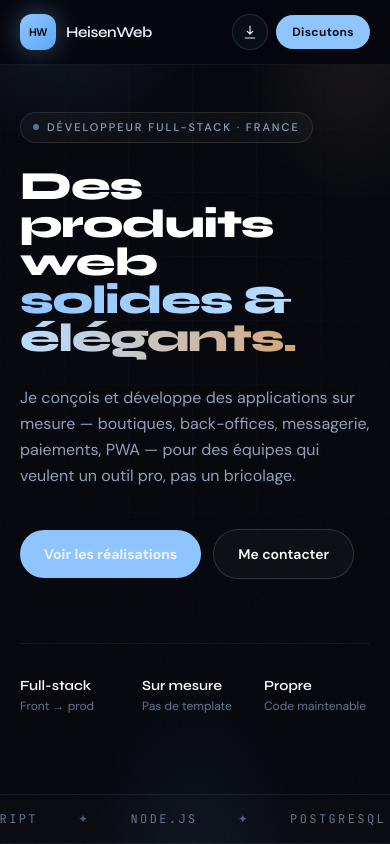
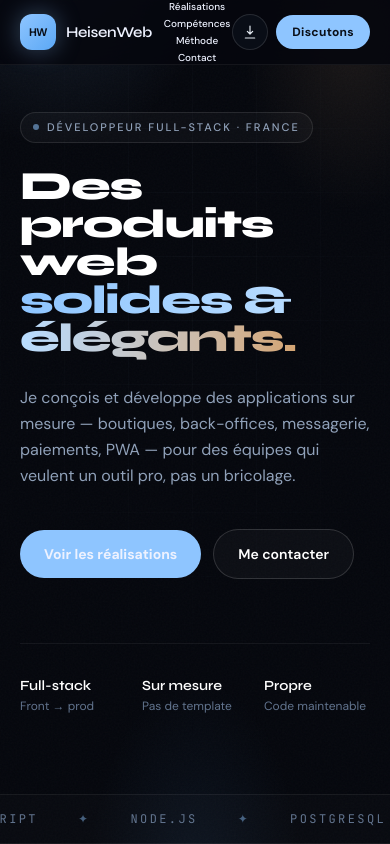
Before and after one commit to jok3rgaming33-stack/HeisenwebDev, a Next.js app: page / in a window 390 px wide. Shown: the top 844 px of the page. Built offline with nearby package versions, Linux system fonts and the light colour scheme.

Commit message:
fix: connecter la navbar aux sections + clics non bloqués par l'overlay

```diff
--- a/app/page.tsx
+++ b/app/page.tsx
@@ -1,14 +1,8 @@
 import { OpenChatButton } from "@/components/open-chat-button";
 import { DiscoverProject, type ProjectDemo } from "@/components/discover-project";
+import { HashLink, LogoLink, SiteNav } from "@/components/site-nav";
 
 const CONTACT_EMAIL = "heisenweb33@protonmail.com";
-
-const NAV = [
-  { href: "#travail", label: "Réalisations" },
-  { href: "#competences", label: "Compétences" },
-  { href: "#methode", label: "Méthode" },
-  { href: "#contact", label: "Contact" },
-];
 
 const TECH = [
   "Next.js",
@@ -302,28 +296,20 @@ export default function Home() {
       <div className="relative z-10 min-h-screen text-[#eef2ff]">
         {/* Nav — CTA Discutons + Install gérés par SiteInteractive (overlay droite) */}
         <header className="site-nav fixed inset-x-0 top-0 z-50 border-b border-white/[0.06] bg-[#05070d]/85 backdrop-blur-xl">
-          <div className="mx-auto flex h-16 max-w-6xl items-center justify-between px-5 sm:h-[4.25rem] sm:px-8">
-            <a href="#top" className="flex items-center gap-2.5">
+          <div className="mx-auto flex h-16 max-w-6xl items-center justify-between gap-3 px-5 sm:h-[4.25rem] sm:px-8">
+            <LogoLink>
               <span className="flex h-9 w-9 items-center justify-center rounded-xl bg-gradient-to-br from-[#8ec5ff] to-[#5ba8f5] text-[11px] font-black tracking-tighter text-[#0a0f18] shadow-[0_0_24px_rgba(142,197,255,0.35)]">
                 HW
               </span>
-              <span className="font-display text-[15px] font-semibold tracking-tight">HeisenWeb</span>
-            </a>
+              <span className="font-display text-[15px] font-semibold tracking-tight">
+                HeisenWeb
+              </span>
+            </LogoLink>
 
-            <nav className="absolute left-1/2 hidden -translate-x-1/2 items-center gap-8 md:flex">
-              {NAV.map((item) => (
-                <a
-                  key={item.href}
-                  href={item.href}
-                  className="text-[13px] font-medium text-slate-400 transition-colors hover:text-white"
-                >
-                  {item.label}
-                </a>
-              ))}
-            </nav>
+            <SiteNav />
 
             {/* Espace réservé aux boutons flottants (Installer + Discutons) */}
-            <div className="w-[9.5rem] sm:w-[13.5rem]" aria-hidden="true" />
+            <div className="w-[9.5rem] shrink-0 sm:w-[13.5rem]" aria-hidden="true" />
           </div>
         </header>
 
@@ -351,12 +337,12 @@ export default function Home() {
               </p>
 
               <div className="mt-10 flex flex-wrap items-center gap-3 sm:gap-4">
-                <a
+                <HashLink
                   href="#travail"
                   className="btn-glow rounded-full bg-[#8ec5ff] px-6 py-3.5 text-sm font-bold text-[#0a0f18] transition-transform hover:scale-[1.02]"
                 >
                   Voir les réalisations
-                </a>
+                </HashLink>
                 <OpenChatButton className="rounded-full border border-white/15 bg-white/[0.03] px-6 py-3.5 text-sm font-semibold text-white transition-colors hover:border-white/30 hover:bg-white/[0.06]">
                   Me contacter
                 </OpenChatButton>
--- a/components/site-interactive.tsx
+++ b/components/site-interactive.tsx
@@ -245,11 +245,10 @@ export function SiteInteractive({ children }: { children: React.ReactNode }) {
       {/* Clone children is not needed — we inject nav actions via portal-like fixed UI */}
       {children}
 
-      {/* Floating nav actions (install + open chat hook for buttons with data attributes) */}
+      {/* Floating nav actions — pointer-events only on the right cluster so center nav links stay clickable */}
       <div className="pointer-events-none fixed inset-x-0 top-0 z-[60] h-16 sm:h-[4.25rem]">
-        <div className="pointer-events-auto mx-auto flex h-full max-w-6xl items-center justify-end gap-2 px-5 sm:px-8">
-          {/* spacer for logo left - we overlay only right cluster */}
-          <div className="flex items-center gap-2">
+        <div className="mx-auto flex h-full max-w-6xl items-center justify-end px-5 sm:px-8">
+          <div className="pointer-events-auto flex items-center gap-2">
             <button
               type="button"
               onClick={() => void handleInstall()}
--- /dev/null
+++ b/components/site-nav.tsx
@@ -0,0 +1,85 @@
+"use client";
+
+import type { ReactNode, MouseEvent } from "react";
+
+const NAV = [
+  { href: "#travail", label: "Réalisations" },
+  { href: "#competences", label: "Compétences" },
+  { href: "#methode", label: "Méthode" },
+  { href: "#contact", label: "Contact" },
+] as const;
+
+function scrollToId(hash: string) {
+  const id = hash.startsWith("#") ? hash.slice(1) : hash;
+  const el = document.getElementById(id);
+  if (!el) return;
+  el.scrollIntoView({ behavior: "smooth", block: "start" });
+  window.history.replaceState(null, "", `#${id}`);
+}
+
+export function HashLink({
+  href,
+  className,
+  children,
+}: {
+  href: string;
+  className?: string;
+  children: ReactNode;
+}) {
+  return (
+    <a
+      href={href}
+      className={className}
+      onClick={(e: MouseEvent<HTMLAnchorElement>) => {
+        e.preventDefault();
+        scrollToId(href);
+      }}
+    >
+      {children}
+    </a>
+  );
+}
+
+export function SiteNav() {
+  return (
+    <>
+      <nav
+        className="absolute left-1/2 hidden -translate-x-1/2 items-center gap-8 md:flex"
+        aria-label="Navigation principale"
+      >
+        {NAV.map((item) => (
+          <HashLink
+            key={item.href}
+            href={item.href}
+            className="text-[13px] font-medium text-slate-400 transition-colors hover:text-white"
+          >
+            {item.label}
+          </HashLink>
+        ))}
+      </nav>
+
+      <nav
+        className="flex max-w-[min(48vw,12rem)] flex-wrap items-center justify-center gap-x-2.5 gap-y-0.5 md:hidden"
+        aria-label="Navigation principale"
+      >
+        {NAV.map((item) => (
+          <HashLink
+            key={item.href}
+            href={item.href}
+            className="text-[10px] font-medium text-slate-400 transition-colors hover:text-white"
+          >
+            {item.label}
+          </HashLink>
+        ))}
+      </nav>
+    </>
+  );
+}
+
+export function LogoLink({ children }: { children: ReactNode }) {
+  return (
+    <HashLink href="#top" className="flex shrink-0 items-center gap-2.5">
+      {children}
+    </HashLink>
+  );
+}
```
